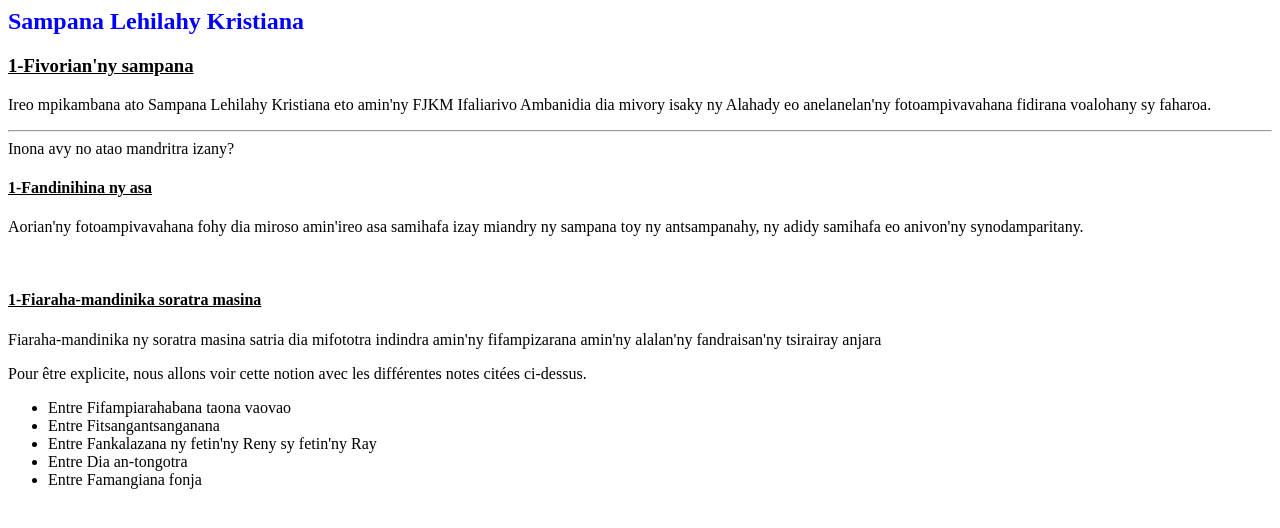
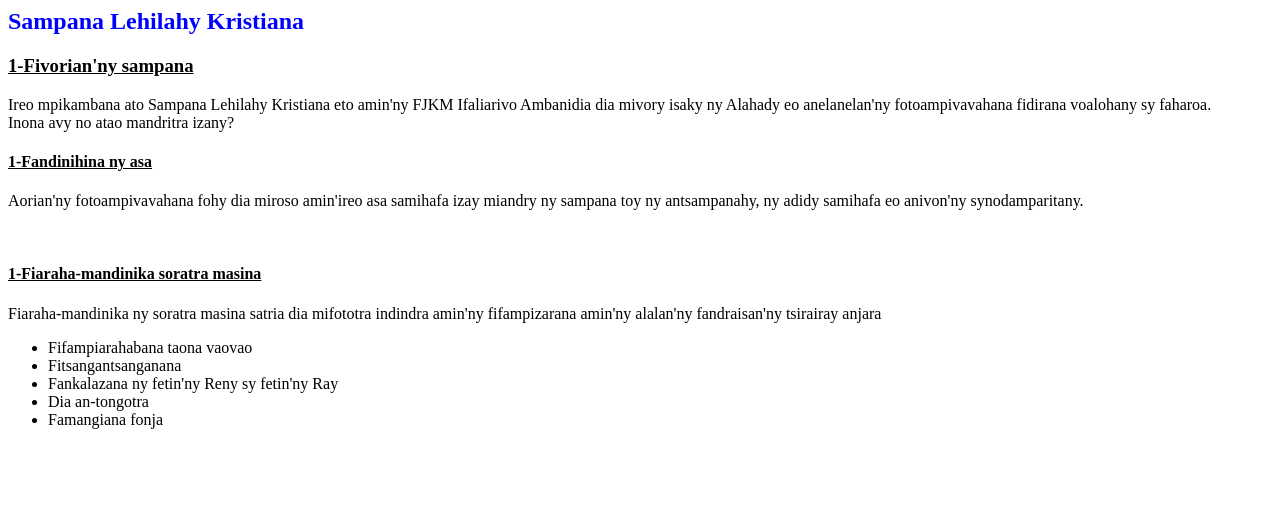
Before and after one commit to lesima-bit/slk.github.io, a plain HTML site: page index.html in a window 1280 px wide. Drawn offline with Linux system fonts and the light colour scheme.

Commit message:
cancel "entre" et <hr>

```diff
--- a/index.html
+++ b/index.html
@@ -5,38 +5,26 @@
     <meta name="viewport" content="width=device-width, initial-scale=1.0">
     <title>SLK IFALIARIVO AMBANIDIA</title>
 </head>
-<style>
-
-
-</style>
-
-
 <body>
     <h2  style="color:blue;">Sampana Lehilahy Kristiana</h2>
     <h3><b><u>1-Fivorian'ny sampana </u></b> </h3>
         <p>Ireo mpikambana ato Sampana Lehilahy Kristiana eto amin'ny FJKM Ifaliarivo Ambanidia
         dia mivory isaky ny Alahady eo anelanelan'ny fotoampivavahana fidirana voalohany sy faharoa.
-        <hr>
+        <br>
         Inona avy no atao mandritra izany?
          <br></p>
          <h4><b><u>1-Fandinihina ny asa </u></b> </h4>
          <p>Aorian'ny fotoampivavahana fohy dia miroso amin'ireo asa samihafa izay miandry ny sampana toy ny antsampanahy,
-            ny adidy samihafa eo anivon'ny synodamparitany.
-         </p>
+            ny adidy samihafa eo anivon'ny synodamparitany. </p>
          <br>
          <h4><b><u>1-Fiaraha-mandinika soratra masina  </u></b> </h4>
-        <p> Fiaraha-mandinika ny soratra masina satria dia mifototra indindra amin'ny fifampizarana amin'ny alalan'ny fandraisan'ny tsirairay anjara
-
-        </p>
-            Pour être explicite, nous allons voir cette notion avec les différentes notes citées ci-dessus.
-            <br>
-
+        <p> Fiaraha-mandinika ny soratra masina satria dia mifototra indindra amin'ny fifampizarana amin'ny alalan'ny fandraisan'ny tsirairay anjara </p>
             <ul>
-            <li>Entre <span style="color:black">Fifampiarahabana taona vaovao </span>
-            <li>Entre <span style="color:black">Fitsangantsanganana </span>
-            <li>Entre <span style="color:black">Fankalazana ny fetin'ny Reny sy fetin'ny Ray </span>
-            <li>Entre <span style="color:black">Dia an-tongotra</span>
-            <li>Entre <span style="color:black">Famangiana fonja </span>
+            <li><span style="color:black">Fifampiarahabana taona vaovao </span>
+            <li><span style="color:black">Fitsangantsanganana </span>
+            <li><span style="color:black">Fankalazana ny fetin'ny Reny sy fetin'ny Ray </span>
+            <li><span style="color:black">Dia an-tongotra</span>
+            <li><span style="color:black">Famangiana fonja </span>
 
             </ul>
             </p>
```
